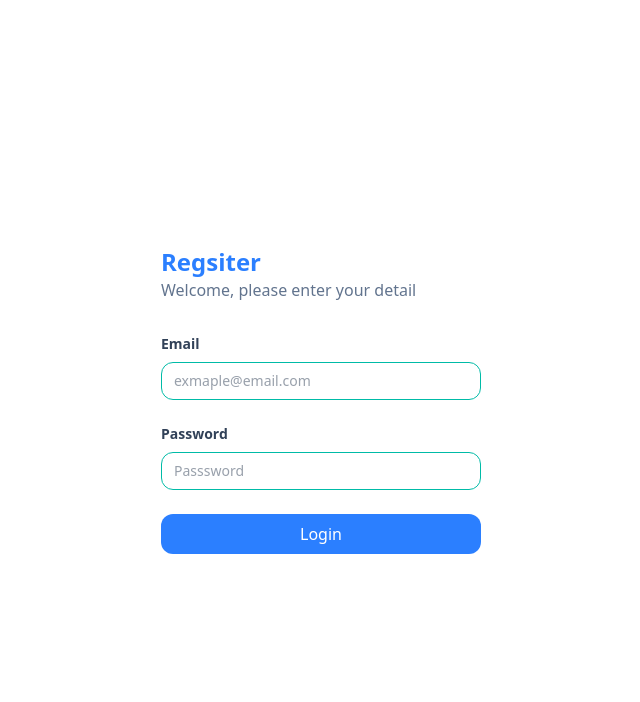
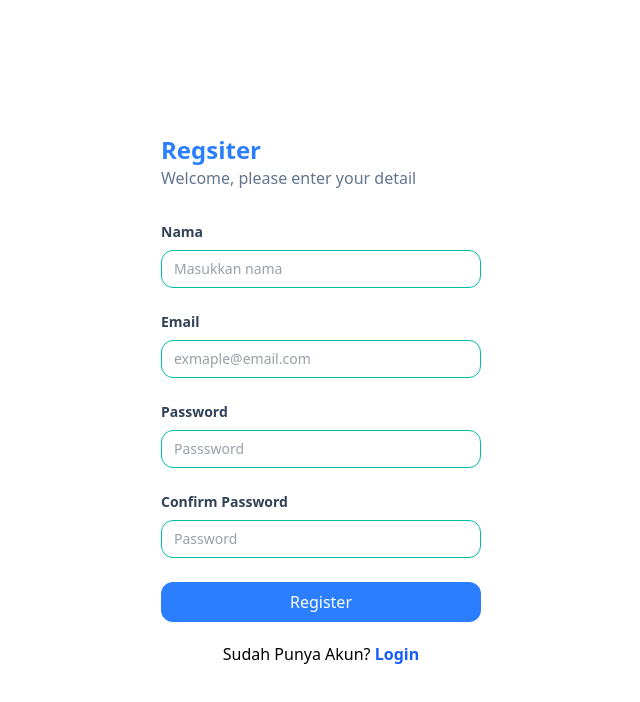
Before and after one commit to adityawastu/my-react-app, a React (Vite) app: page /register in a window 1280 px wide. Shown: the top 702 px of the page, without its empty margins (319-959 px from the left). Built offline with nearby package versions, Linux system fonts and the light colour scheme.

Commit message:
Nested Components

```diff
--- a/src/components/Elements/Input/Input.jsx
+++ b/src/components/Elements/Input/Input.jsx
@@ -1,6 +1,14 @@
 const input = (props) => {
   const { type, placeholder, name } = props;
-  return <input type={type} className="text-sm border border-teal-500 rounded-xl w-full py-2 px-3 text-slate-700" placeholder={placeholder} name={name} />;
+  return (
+    <input
+      type={type}
+      className="text-sm border border-teal-500 rounded-xl w-full py-2 px-3 text-slate-700"
+      placeholder={placeholder}
+      name={name}
+      id={name}
+    />
+  );
 };
 
 export default input;
--- /dev/null
+++ b/src/components/Fragments/CardProduct.jsx
@@ -0,0 +1,40 @@
+import Button from "../Elements/Button";
+
+const CardProduct = (props) => {
+  const { children } = props;
+  return <div className="w-full max-w-sm bg-white border-gray-200 rounded-lg shadow-lg">{children}</div>;
+};
+
+const Header = () => {
+  return (
+    <a href="">
+      <img src="/images/shoes_1.jpg" alt="sepatu" className="p-8 rounded-t-lg" />
+    </a>
+  );
+};
+
+const Body = (props) => {
+  const { title, children } = props;
+  return (
+    <div className="px-5">
+      <a href="">
+        <h5 className="text-2xl font-semibold mb-3">{title}</h5>
+        <p>{children}</p>
+      </a>
+    </div>
+  );
+};
+const Footer = () => {
+  return (
+    <div className="flex items-center justify-between p-5">
+      <span className="text-2xl font-bold">Rp.750.000</span>
+      <Button classname="bg-blue-500">Add To Cart</Button>
+    </div>
+  );
+};
+
+CardProduct.Header = Header;
+CardProduct.Body = Body;
+CardProduct.Footer = Footer;
+
+export default CardProduct;
--- a/src/components/Fragments/FormRegister.jsx
+++ b/src/components/Fragments/FormRegister.jsx
@@ -4,9 +4,11 @@ import InputForm from "../Elements/Input";
 const FormRegister = () => {
   return (
     <form action="">
+      <InputForm label="Nama" name="name" type="name" placeholder="Masukkan nama"></InputForm>
       <InputForm label="Email" name="email" type="email" placeholder="exmaple@email.com"></InputForm>
       <InputForm label="Password" name="password" type="password" placeholder="Passsword"></InputForm>
-      <Button classname="bg-blue-500 w-full">Login</Button>
+      <InputForm label="Confirm Password" name="rePassword" type="password" placeholder="Password"></InputForm>
+      <Button classname="bg-blue-500 w-full">Register</Button>
     </form>
   );
 };
--- a/src/components/Layouts/AuthLayouts.jsx
+++ b/src/components/Layouts/AuthLayouts.jsx
@@ -1,14 +1,41 @@
+import { Link } from "react-router-dom";
+
 const AuthLayout = (props) => {
-  const { children, title } = props;
+  const { children, title, type } = props;
   return (
     <div className="min-h-screen flex justify-center items-center">
       <div className="w-full max-w-xs ">
         <h1 className="text-blue-500 text-2xl font-bold">{title}</h1>
         <p className="font-medium text-slate-500 mb-8"> Welcome, please enter your detail</p>
         {children}
+        <Navigation type={type} />
       </div>
     </div>
   );
 };
 
+const Navigation = (props) => {
+  const { type } = props;
+
+  if (type === "login") {
+    return (
+      <p className="mt-5 text-center">
+        Tidak Punya Akun?{" "}
+        <Link to="/register" className="font-semibold text-blue-600">
+          Sign Up
+        </Link>
+      </p>
+    );
+  } else {
+    return (
+      <p className="mt-5 text-center">
+        Sudah Punya Akun?{" "}
+        <Link to="/login" className="font-semibold text-blue-600">
+          Login
+        </Link>
+      </p>
+    );
+  }
+};
+
 export default AuthLayout;
--- a/src/main.jsx
+++ b/src/main.jsx
@@ -5,11 +5,13 @@ import { createBrowserRouter, RouterProvider } from "react-router-dom";
 import LoginPage from "./Pages/login.jsx";
 import RegisterPage from "./pages/register.jsx";
 import ErrorPage from "./pages/error.jsx";
+import ProductsPage from "./pages/products.jsx";
 
 const router = createBrowserRouter([
   { path: "/", element: "hello word", errorElement: <ErrorPage /> },
   { path: "/login", element: <LoginPage /> },
   { path: "/register", element: <RegisterPage /> },
+  { path: "/produk", element: <ProductsPage /> },
 ]);
 
 createRoot(document.getElementById("root")).render(
--- a/src/pages/error.jsx
+++ b/src/pages/error.jsx
@@ -4,7 +4,7 @@ const ErrorPage = () => {
   const error = useRouteError();
   return (
     <div className="min-h-screen w-full flex flex-col justify-center items-center">
-      <h1 className="font-bold text-5xl mb-5">404 Not Found</h1>
+      <h1 className="font-bold text-5xl mb-5 text-red-700">404 Not Found</h1>
       <h2 className="">Halaman yang kamu cari tidak ada</h2>
     </div>
   );
--- a/src/pages/login.jsx
+++ b/src/pages/login.jsx
@@ -3,7 +3,7 @@ import AuthLayout from "../components/Layouts/AuthLayouts";
 
 const LoginPage = () => {
   return (
-    <AuthLayout title="Login">
+    <AuthLayout title="Login" type="login">
       <FormLogin />
     </AuthLayout>
   );
--- /dev/null
+++ b/src/pages/products.jsx
@@ -0,0 +1,18 @@
+import CardProduct from "../components/Fragments/CardProduct";
+
+const ProductsPage = () => {
+  return (
+    <div className="flex justify-center py-5">
+      <CardProduct>
+        <CardProduct.Header></CardProduct.Header>
+        <CardProduct.Body tittle="Sepatu Baru">
+          Lorem ipsum dolor sit amet consectetur adipisicing elit. Incidunt vero repudiandae animi autem tenetur
+          quisquam aut fugit repellendus sint similique.
+        </CardProduct.Body>
+        <CardProduct.Footer></CardProduct.Footer>
+      </CardProduct>
+    </div>
+  );
+};
+
+export default ProductsPage;
--- a/src/pages/register.jsx
+++ b/src/pages/register.jsx
@@ -1,10 +1,9 @@
-import FormLogin from "../components/Fragments/FormLogin";
 import FormRegister from "../components/Fragments/FormRegister";
 import AuthLayout from "../components/Layouts/AuthLayouts";
 
 const RegisterPage = () => {
   return (
-    <AuthLayout title="Regsiter">
+    <AuthLayout title="Regsiter" type="register">
       <FormRegister />
     </AuthLayout>
   );
```
Also changed, not shown: 2 other files (tests, documents, lock files or other folders).
